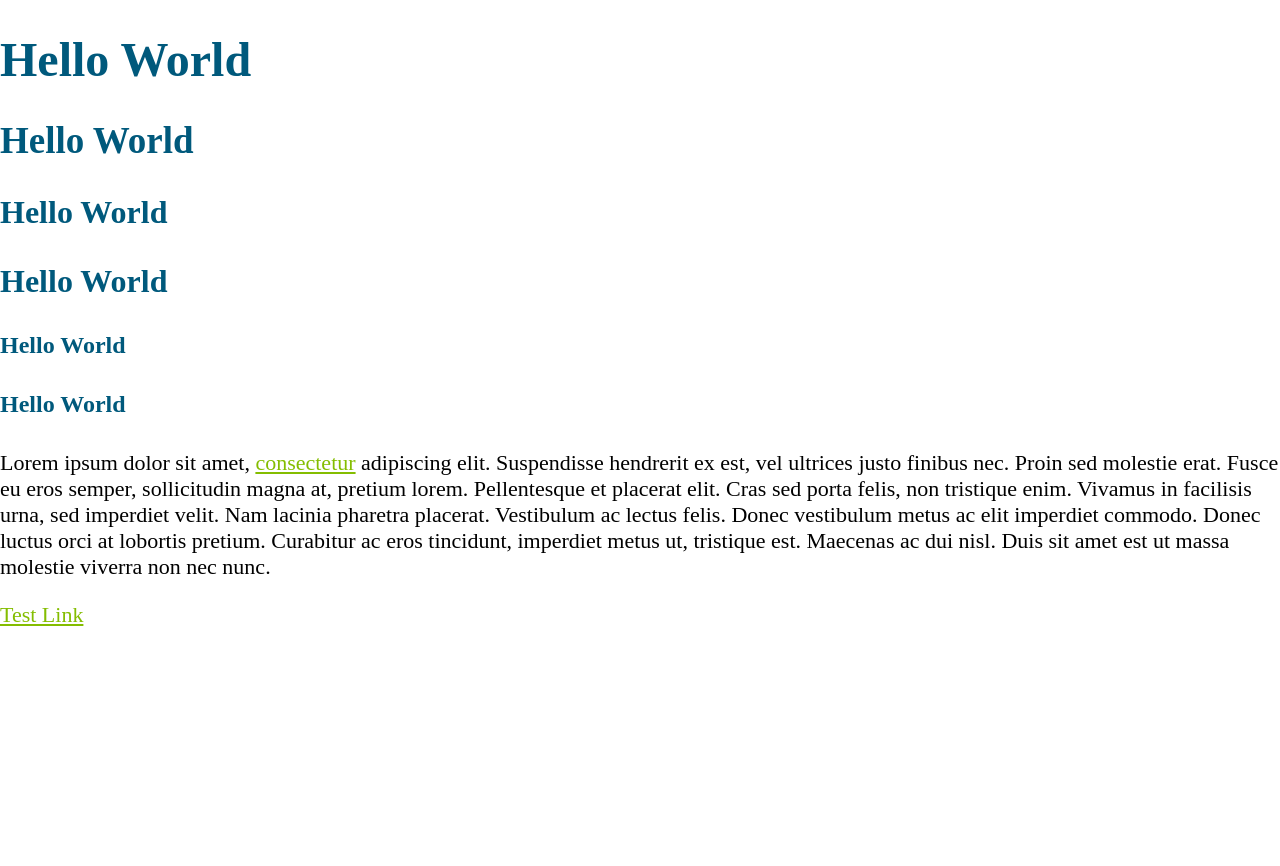
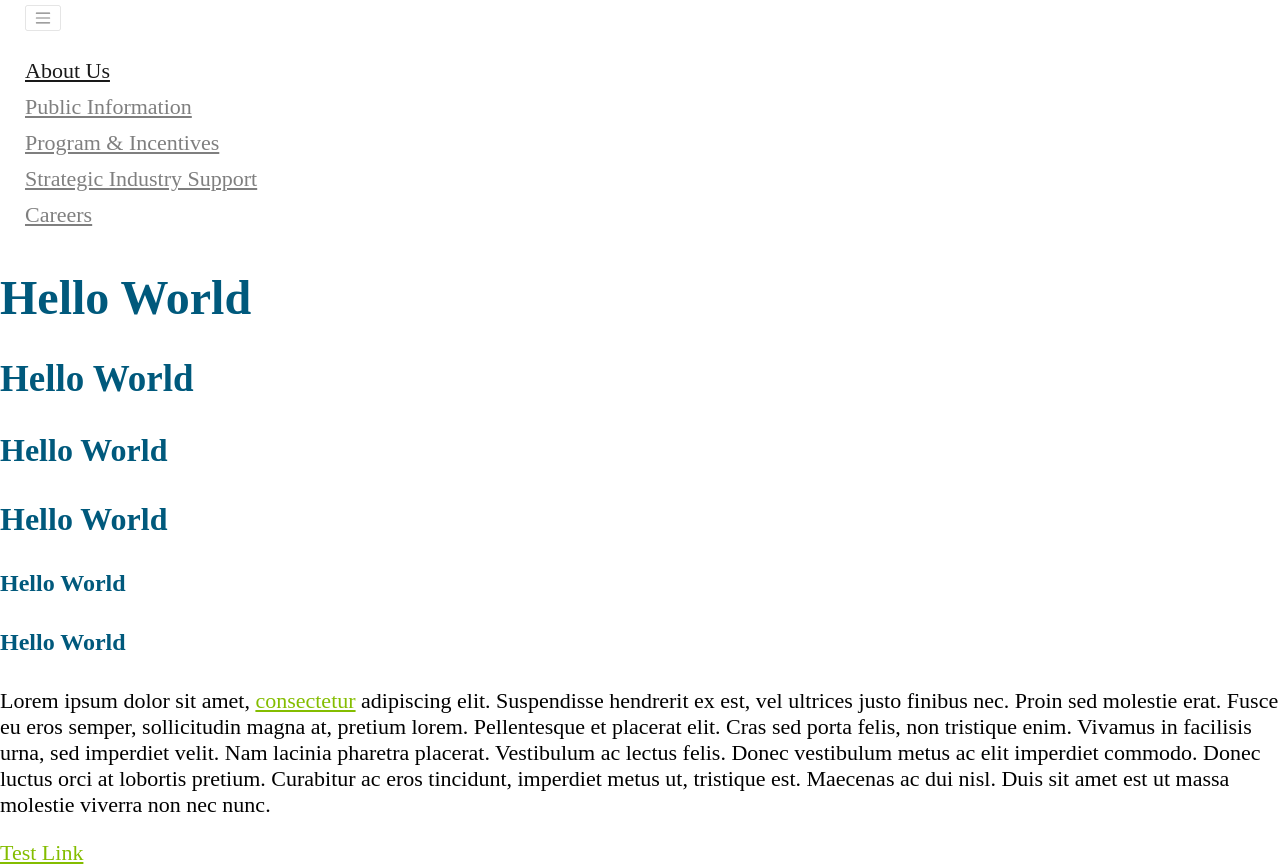
Before and after one commit to webslinga/sprucetech, a website: page public/index.html in a window 1280 px wide. Before the commit the page ends 832 px from the top, so only its background shows below. Drawn offline with nearby package versions, Linux system fonts and the light colour scheme; files that its build step writes are made by us from their sources; a web font is replaced by a local one.

Commit message:
adding navbar

```diff
--- a/public/index.html
+++ b/public/index.html
@@ -6,6 +6,35 @@
     <link rel="stylesheet" href="/css/main.css">
   </head>
   <body>
+    <nav class="navbar navbar-light">
+      <div class="container-fluid">
+
+        <button class="navbar-toggler" type="button" data-bs-toggle="collapse" data-bs-target="#navbarNav" aria-controls="navbarNav" aria-expanded="false" aria-label="Toggle navigation">
+          <span class="navbar-toggler-icon"></span>
+        </button>
+
+        <div class="collapse navbar-collapse" id="navbarNav">
+          <ul class="navbar-nav">
+            <li class="nav-item">
+              <a href="#" class="nav-link active">About Us</a>
+            </li>
+            <li class="nav-item">
+              <a href="#" class="nav-link">Public Information</a>
+            </li>
+            <li class="nav-item">
+              <a href="#" class="nav-link">Program &amp; Incentives</a>
+            </li>
+            <li class="nav-item">
+              <a href="#" class="nav-link">Strategic Industry Support</a>
+            </li>
+            <li class="nav-item">
+              <a href="#" class="nav-link">Careers</a>
+            </li>
+          </ul>
+        </div>
+
+      </div>
+    </nav>
     <h1>Hello World</h1>
     <h2>Hello World</h2>
     <h3>Hello World</h3>
--- a/src/scss/modules/_bootstrap.scss
+++ b/src/scss/modules/_bootstrap.scss
@@ -22,8 +22,8 @@
 // @import '../../../../node_modules/bootstrap/scss/button-group';
 // @import '../../../../node_modules/bootstrap/scss/input-group';
 // @import '../../../../node_modules/bootstrap/scss/custom-forms';
-// @import '../../../../node_modules/bootstrap/scss/nav';
-// @import '../../../../node_modules/bootstrap/scss/navbar';
+@import '../../../node_modules/bootstrap/scss/nav';
+@import '../../../node_modules/bootstrap/scss/navbar';
 // @import '../../../../node_modules/bootstrap/scss/card';
 // @import '../../../../node_modules/bootstrap/scss/breadcrumb';
 // @import '../../../../node_modules/bootstrap/scss/pagination';
```
